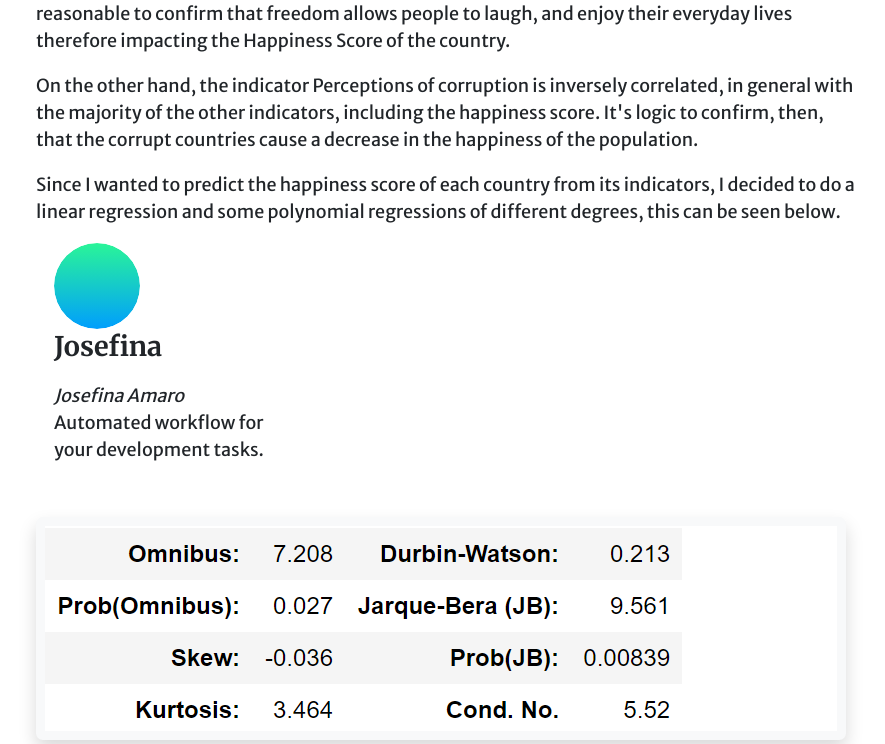
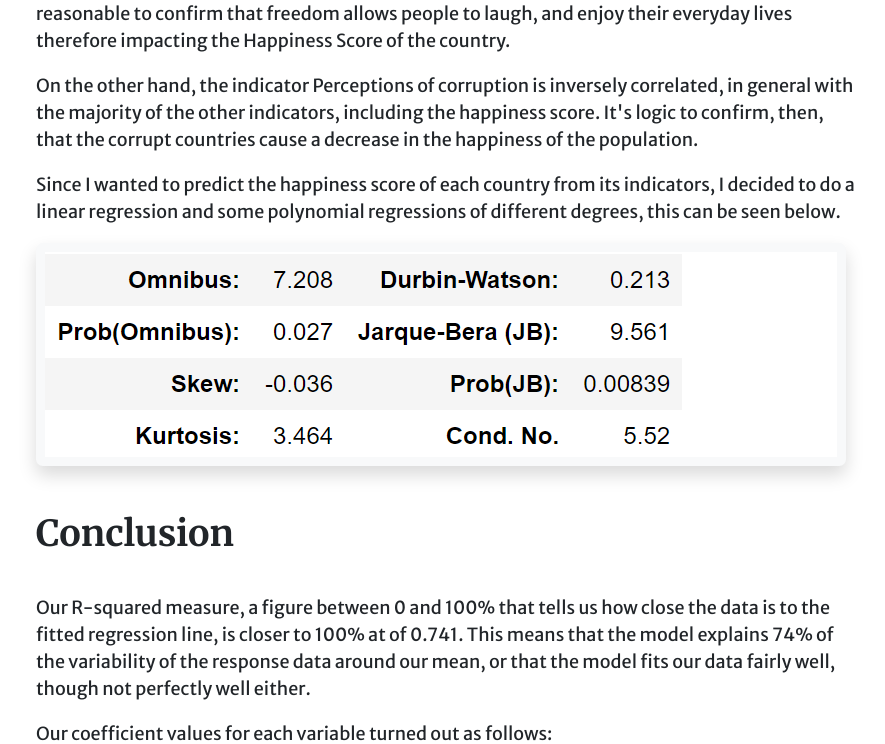
Before and after one commit to JosefinaAureaAmaro/04_Project_Python_MachineLearning, a Python web app: template templates/carolina.html in a window 1280 px wide. Shown: the part 1913-2657 px from the top of the page, without its empty margins (52-937 px from the left). Run offline with Jinja, Linux system fonts and the light colour scheme; the template is opened without the code that fills it, so the values that code supplies are empty.

Commit message:
to update carolina's html

```diff
--- a/templates/carolina.html
+++ b/templates/carolina.html
@@ -138,16 +138,6 @@
 
                         <p>Since I wanted to predict the happiness score of each country from its indicators,  I decided to do a linear regression and some polynomial regressions of different degrees, this can be seen below.</p>
 
-                        <div class="col-sm-6 col-md-4 mb-4 mb-md-5">
-                            <div class="pr-lg-3">
-                                <img class="avatar avatar-lg" src="img/ml_avatars/gradient_boost.svg" alt="Gradient Boost">
-                                <h3 class="h4">Josefina</h3>
-                                <p class="mb-md-0"><i>Josefina Amaro</i></p>
-                                <p>Automated workflow for your development tasks.</p>
-                            </div>
-                        </div>
-
-
 <!--                        <h2 class="h5 text-center text-dark">Wages vs. Happiness</h2>                    -->
                         <img src="img/sofia/output3.PNG" class="img-fluid img-thumbnail img-thumbnail-hover mb-4" alt="OLS 3">
 
```
